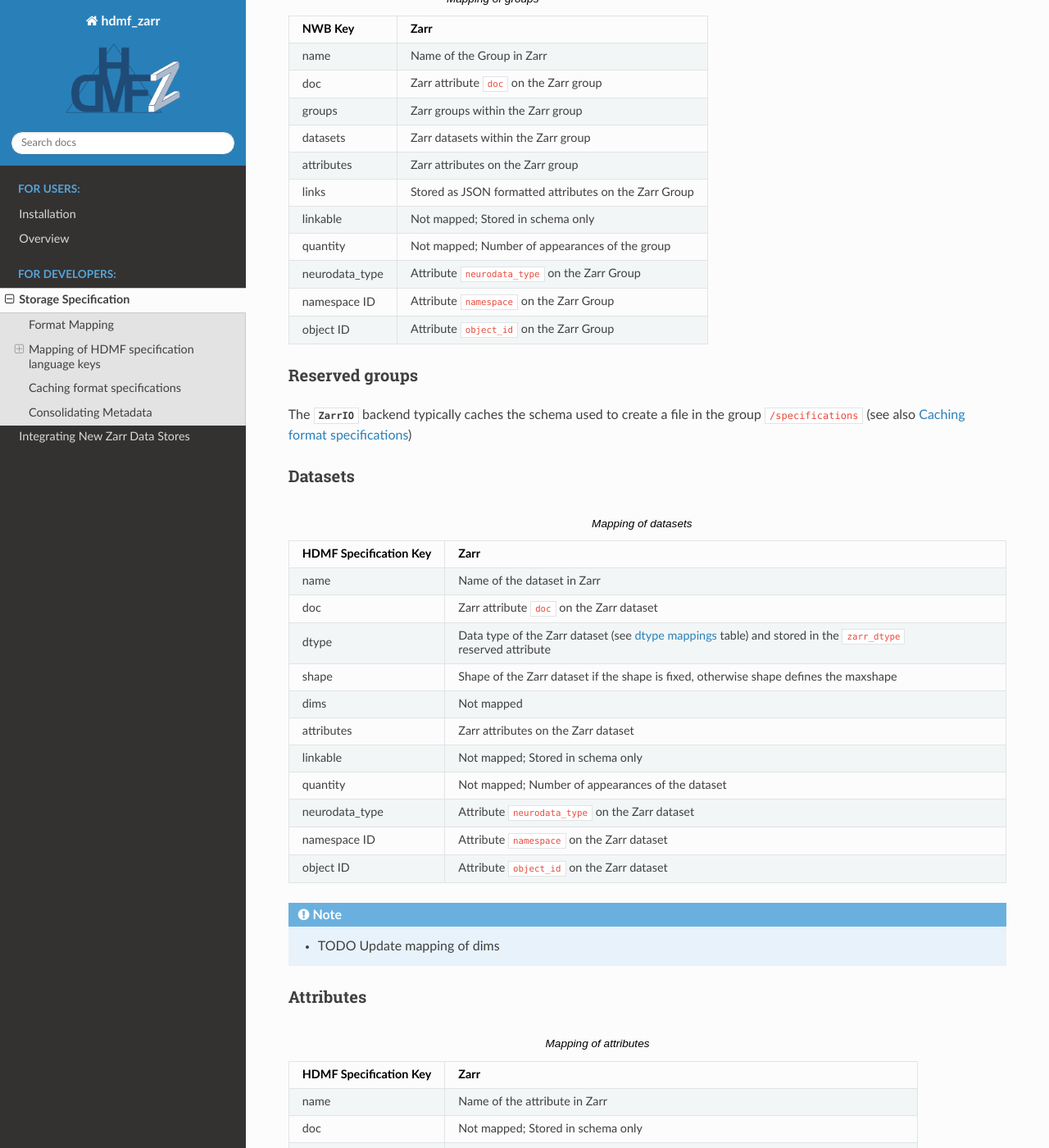
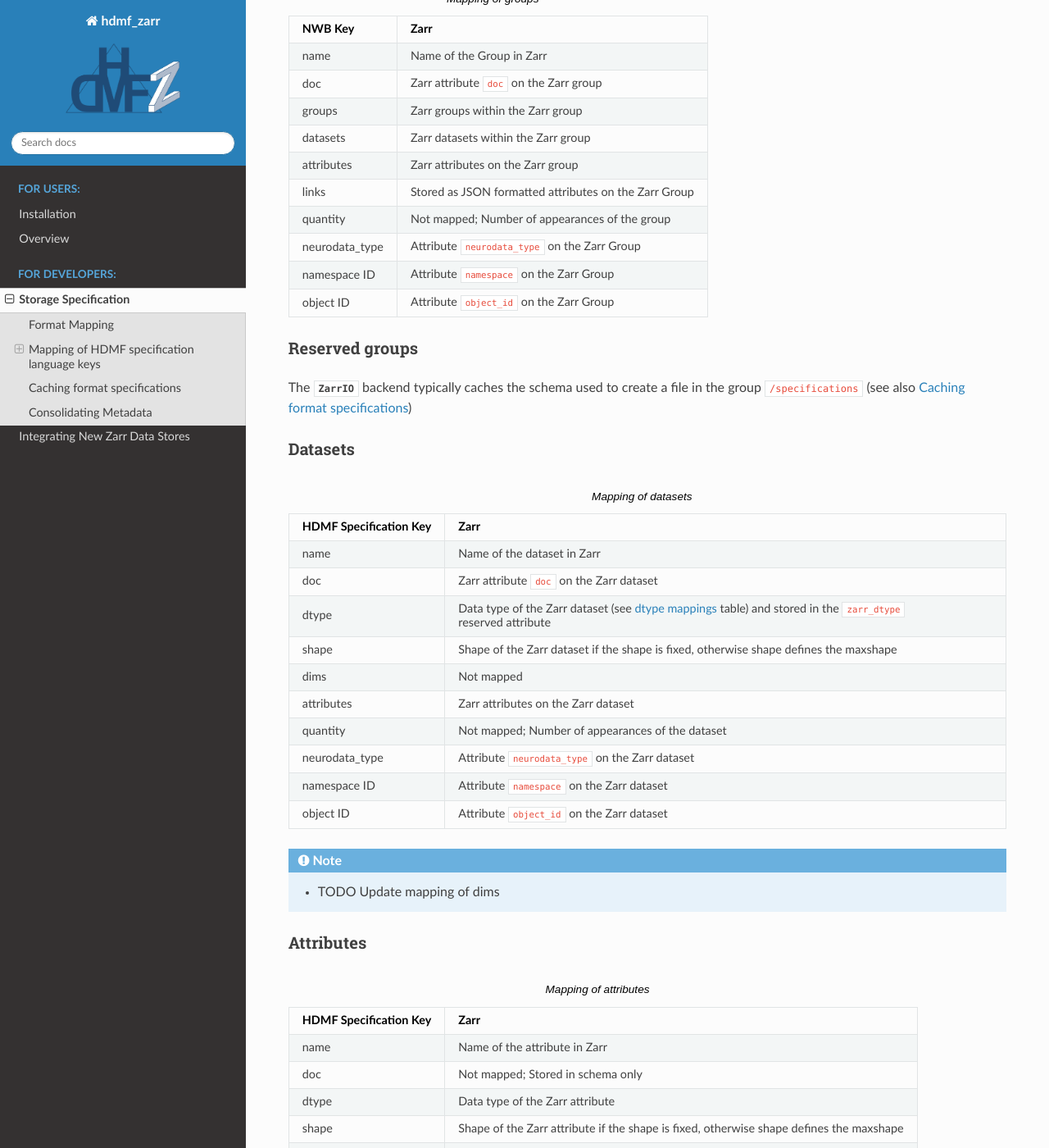
Before and after one commit to hdmf-dev/hdmf-zarr, a Sphinx documentation site: the page built from docs/source/storage.rst, in a window 1280 px wide and 1400 px high, scrolled down 825 px. Shown: the whole window at 82% size. Built offline with Sphinx 7.4.7 and the Read the Docs theme 2.0.0, drawn with Linux system fonts in a browser that asks for light colours; pages that are not in the unit, such as notebooks, are missing from menus; the version number could not be read and is left out.

Commit message:
clean up documentation

```diff
--- a/docs/source/storage.rst
+++ b/docs/source/storage.rst
@@ -55,7 +55,6 @@
     datasets                      Zarr datasets within the Zarr group
     attributes                    Zarr attributes on the Zarr group
     links                         Stored as JSON formatted attributes on the Zarr Group
-    linkable                      Not mapped; Stored in schema only
     quantity                      Not mapped; Number of appearances of the group
     neurodata_type                Attribute ``neurodata_type`` on the Zarr Group
     namespace ID                  Attribute ``namespace`` on the Zarr Group
@@ -89,7 +88,6 @@
     shape                         Shape of the Zarr dataset if the shape is fixed, otherwise shape defines the maxshape
     dims                          Not mapped
     attributes                    Zarr attributes on the Zarr dataset
-    linkable                      Not mapped; Stored in schema only
     quantity                      Not mapped; Number of appearances of the dataset
     neurodata_type                Attribute ``neurodata_type`` on the Zarr dataset
     namespace ID                  Attribute ``namespace`` on the Zarr dataset
```
